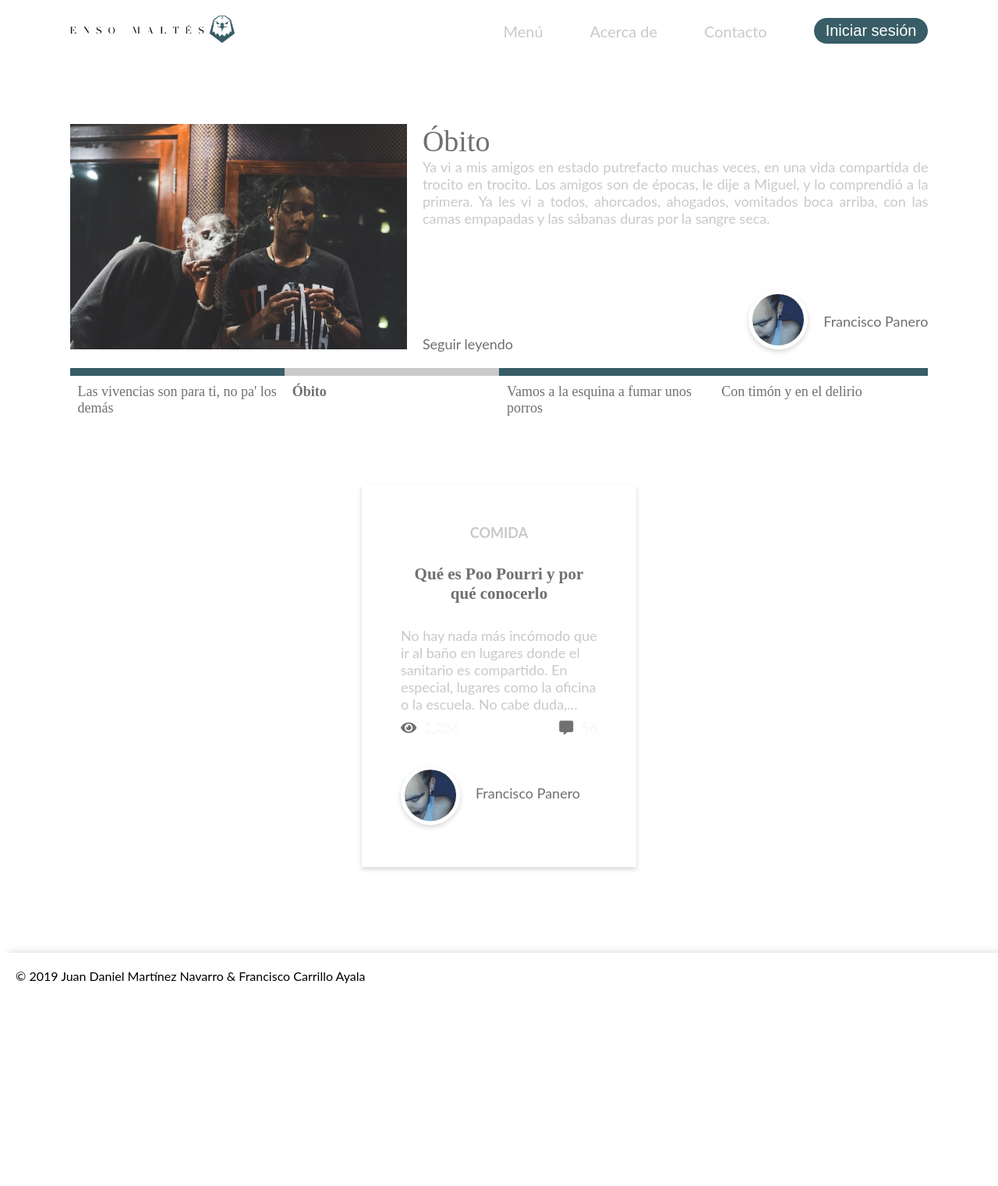
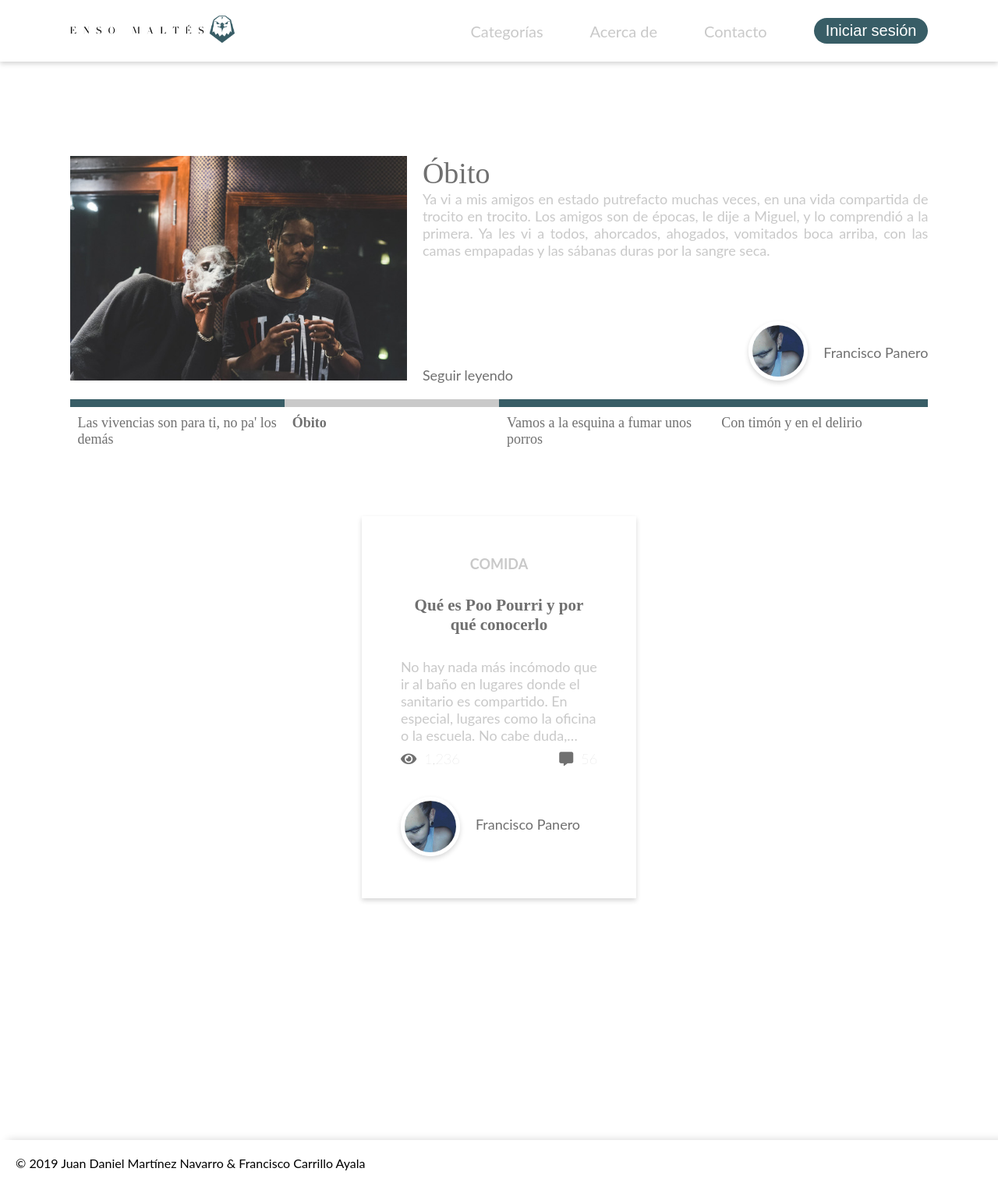
Before and after one commit to juandadev/Enso-Maltes, a PHP site: page /inicio.html in a window 1280 px wide. Shown: the whole page at 78% size. Before the commit the page ends 1261 px from the top, so only its background shows below. Run offline with PHP 8.4, Linux system fonts and the light colour scheme; some libraries are stand-ins or nearby versions.

Commit message:
Sticky navbar

```diff
--- a/css/principal.css
+++ b/css/principal.css
@@ -36,14 +36,26 @@ body {
     font-size: 18px;
 }
 
-main,
-header {
-    margin: 20px 7%;
+main {
+    margin: 0px 7%;
+    padding-top: 100px;
+}
+
+/* Sticky navbar */
+.sticky {
+    position: fixed;
+    box-shadow: 0 3px 6px 0 rgba(0, 0, 0, 0.16);
+}
+
+.sticky + main {
+    padding: 200px 0;
 }
 
 /* Logo */
 header {
-    margin-bottom: 100px;
+    width: 100%;
+    background: #fff;
+    padding: 20px 7%;
 }
 
 header a {
--- a/inicio.html
+++ b/inicio.html
@@ -15,12 +15,12 @@
 </head>
 
 <body>
-    <header>
+    <header id="navbar">
         <a href="inicio.html">
             <img src="img/title-logo.png" alt="Enso Maltés">
         </a>
         <nav>
-            <a href="javascript:void(0)" class="closebtn">Menú</a>
+            <a href="javascript:void(0)" class="closebtn">Categorías</a>
             <a href="about.html">Acerca de</a>
             <a href="contact.html">Contacto</a>
             <button class="btnLogin" id="btnLogin">Iniciar sesión</button>
--- a/js/principal.js
+++ b/js/principal.js
@@ -0,0 +1,15 @@
+//Sticky navbar
+window.onscroll = function() {
+    stick();
+}
+
+var navbar = document.getElementById("navbar");
+var sticky = navbar.offsetTop;
+
+function stick() {
+    if (window.pageYOffset >= sticky) {
+        navbar.classList.add("sticky");
+    } else {
+        navbar.classList.remove("sticky");
+    }
+}
```
